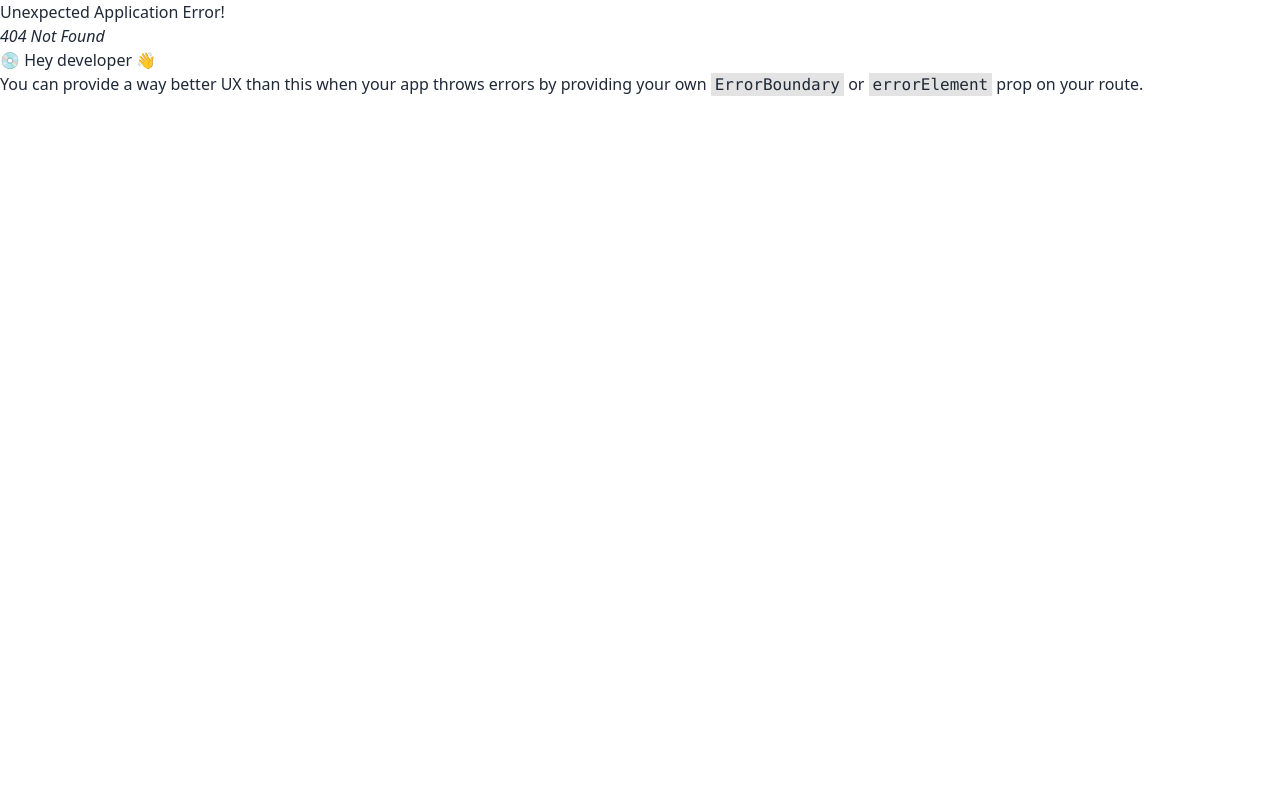
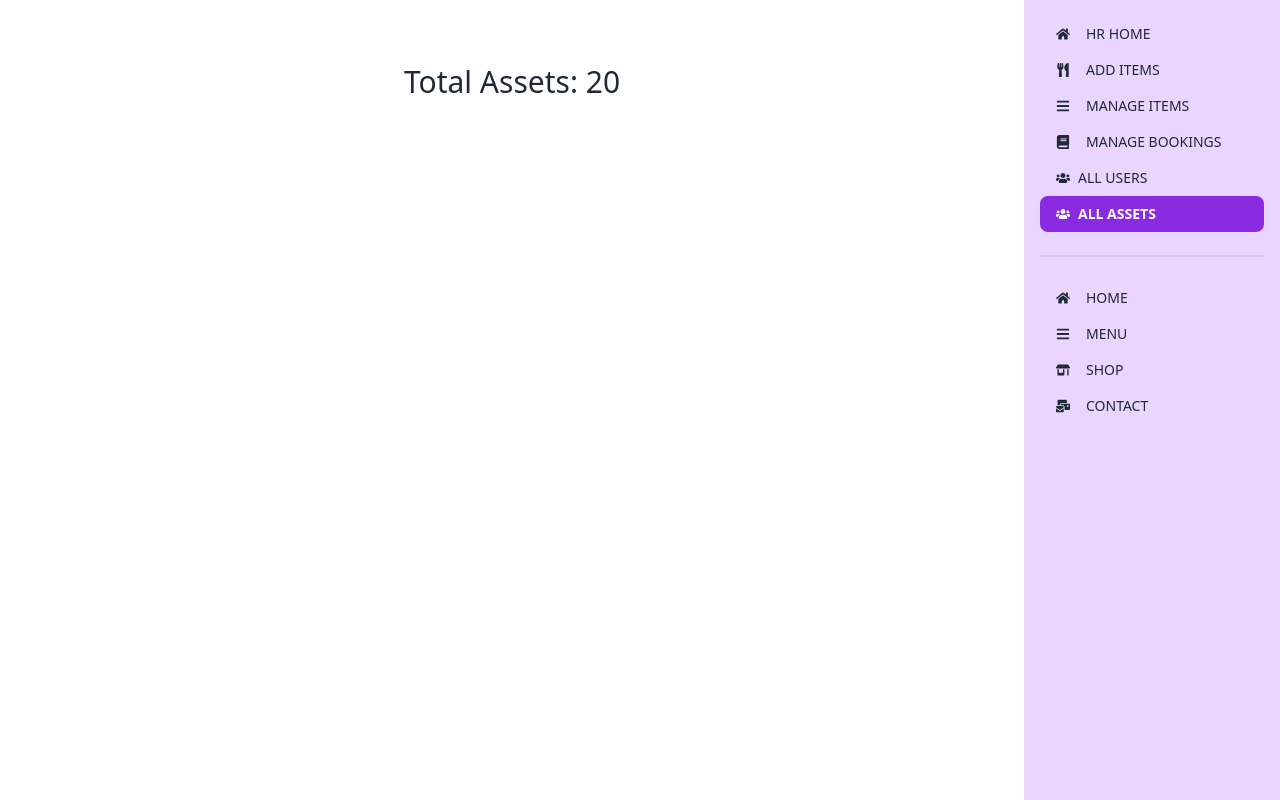
Before and after one commit to JannatulAfrozFaria/asset-track-pro-client, a React (Vite) app: page /dashboard/allAssets in a window 1280 px wide. Before the commit this address had no page. Built offline with nearby package versions, Linux system fonts and the light colour scheme.

Commit message:
All Assets Page Created

```diff
--- a/package.json
+++ b/package.json
@@ -16,6 +16,7 @@
     "react-dom": "^18.2.0",
     "react-helmet": "^6.1.0",
     "react-helmet-async": "^2.0.5",
+    "react-icons": "^5.2.1",
     "react-parallax": "^3.5.1",
     "react-responsive-carousel": "^3.2.23",
     "react-router-dom": "^6.23.1",
--- a/public/assets.json
+++ b/public/assets.json
@@ -4,139 +4,159 @@
     "type": "Returnable",
     "quantity": 10,
     "stock": "Available",
-      "date_added": "2024/05/01"
+    "date_added": "2024/05/01",
+    "image": "images/laptop.jpg"
   },
   {
     "name": "Keyboard",
     "type": "Returnable",
     "quantity": 15,
     "stock": "Available",
-      "date_added": "2024/05/05"
+    "date_added": "2024/05/05",
+    "image": "images/keyboard.jpg"
   },
   {
     "name": "Mouse",
     "type": "Returnable",
     "quantity": 5,
     "stock": "Out-of-Stock",
-      "date_added": "2024/04/20"
+    "date_added": "2024/04/20",
+    "image": "images/mouse.jpg"
   },
   {
     "name": "Chair",
     "type": "Returnable",
     "quantity": 8,
     "stock": "Available",
-      "date_added": "2024/03/15"
+    "date_added": "2024/03/15",
+    "image": "images/chair.jpg"
   },
   {
     "name": "Desk",
     "type": "Returnable",
     "quantity": 12,
     "stock": "Available",
-      "date_added": "2024/02/10"
+    "date_added": "2024/02/10",
+    "image": "images/desk.jpg"
   },
   {
     "name": "Cell Phone",
     "type": "Returnable",
     "quantity": 7,
     "stock": "Out-of-Stock",
-      "date_added": "2024/04/25"
+    "date_added": "2024/04/25",
+    "image": "images/cell_phone.jpg"
   },
   {
     "name": "Pen",
     "type": "Non-Returnable",
     "quantity": 100,
     "stock": "Available",
-      "date_added": "2024/05/10"
+    "date_added": "2024/05/10",
+    "image": "images/pen.jpg"
   },
   {
     "name": "Pencil",
     "type": "Non-Returnable",
     "quantity": 50,
     "stock": "Available",
-      "date_added": "2024/04/30"
+    "date_added": "2024/04/30",
+    "image": "images/pencil.jpg"
   },
   {
     "name": "Paper",
     "type": "Non-Returnable",
     "quantity": 500,
     "stock": "Available",
-      "date_added": "2024/03/20"
+    "date_added": "2024/03/20",
+    "image": "images/paper.jpg"
   },
   {
     "name": "Diary",
     "type": "Non-Returnable",
     "quantity": 30,
     "stock": "Available",
-      "date_added": "2024/02/25"
+    "date_added": "2024/02/25",
+    "image": "images/diary.jpg"
   },
   {
     "name": "Tissue Paper",
     "type": "Non-Returnable",
     "quantity": 200,
     "stock": "Out-of-Stock",
-      "date_added": "2024/04/15"
+    "date_added": "2024/04/15",
+    "image": "images/tissue_paper.jpg"
   },
   {
     "name": "Monitor",
     "type": "Returnable",
     "quantity": 10,
     "stock": "Available",
-      "date_added": "2024/01/10"
+    "date_added": "2024/01/10",
+    "image": "images/monitor.jpg"
   },
   {
     "name": "Projector",
     "type": "Returnable",
     "quantity": 3,
     "stock": "Out-of-Stock",
-      "date_added": "2024/03/05"
+    "date_added": "2024/03/05",
+    "image": "images/projector.jpg"
   },
   {
     "name": "Tablet",
     "type": "Returnable",
     "quantity": 6,
     "stock": "Available",
-      "date_added": "2024/05/12"
+    "date_added": "2024/05/12",
+    "image": "images/tablet.jpg"
   },
   {
     "name": "Smart Watch",
     "type": "Returnable",
     "quantity": 4,
     "stock": "Available",
-      "date_added": "2024/02/28"
+    "date_added": "2024/02/28",
+    "image": "images/smart_watch.jpg"
   },
   {
     "name": "Headphones",
     "type": "Returnable",
     "quantity": 8,
     "stock": "Out-of-Stock",
-      "date_added": "2024/04/05"
+    "date_added": "2024/04/05",
+    "image": "images/headphones.jpg"
   },
   {
     "name": "Whiteboard",
     "type": "Returnable",
     "quantity": 2,
     "stock": "Available",
-      "date_added": "2024/03/18"
+    "date_added": "2024/03/18",
+    "image": "images/whiteboard.jpg"
   },
   {
     "name": "Notebook",
     "type": "Non-Returnable",
     "quantity": 75,
     "stock": "Available",
-      "date_added": "2024/04/01"
+    "date_added": "2024/04/01",
+    "image": "images/notebook.jpg"
   },
   {
     "name": "Stapler",
     "type": "Non-Returnable",
     "quantity": 25,
     "stock": "Out-of-Stock",
-      "date_added": "2024/05/02"
+    "date_added": "2024/05/02",
+    "image": "images/stapler.jpg"
   },
   {
     "name": "Scissors",
     "type": "Non-Returnable",
     "quantity": 40,
     "stock": "Available",
-      "date_added": "2024/03/22"
+    "date_added": "2024/03/22",
+    "image": "images/scissors.jpg"
   }
 ]
--- a/src/Hooks/useAssets.jsx
+++ b/src/Hooks/useAssets.jsx
@@ -4,7 +4,7 @@ const useAssets = () => {
     const [assets,setAssets] = useState([]);
     const[loading,setLoading] = useState(true)
     useEffect(()=>{
-        fetch('assets.json')
+        fetch('/assets.json')
         .then(res=> res.json())
         .then(data=>{
             setAssets(data);
--- a/src/Layout/Dashboard.jsx
+++ b/src/Layout/Dashboard.jsx
@@ -13,7 +13,7 @@ const Dashboard = () => {
                 <Outlet></Outlet>
             </div>
             {/* Dashboard Side Bar */}
-            <div className="w-64 min-h-screen bg-orange-300">
+            <div className="w-64 min-h-screen bg-purple-200">
                 <ul className="menu p-4 uppercase">
                     {
                         // isManager ?
--- a/src/Layout/Main.jsx
+++ b/src/Layout/Main.jsx
@@ -1,7 +1,6 @@
 import { Outlet } from "react-router-dom";
 import Footer from "../Pages/Shared/Footer/Footer";
 import NavBar from "../Pages/Shared/NavBar/NavBar";
-import Banner from "../Pages/Home/Banner";
 
 
 const Main = () => {
--- /dev/null
+++ b/src/Pages/Dashboard/Manager/AllAssets.jsx
@@ -0,0 +1,21 @@
+import useAssets from '../../../Hooks/useAssets';
+import Asset from './Asset';
+
+const AllAssets = () => {
+    const [assets] = useAssets();
+    console.log(assets);
+    return (
+        <div className='w-4/5 mx-auto text-center my-16'>
+            <h2 className="text-3xl">Total Assets: {assets.length} </h2>
+            <div className='grid grid-cols-1 md:grid-cols-3 gap-4'>
+                {assets.map((asset)=>
+                    <Asset
+                        key={asset.id}
+                        asset={asset}>
+                    </Asset>)}
+            </div>
+        </div>
+    );
+};
+
+export default AllAssets;
--- /dev/null
+++ b/src/Pages/Dashboard/Manager/Asset.jsx
@@ -0,0 +1,12 @@
+
+
+const Asset = ({asset}) => {
+    const {name,type, quantity,stock,date_added} = asset;
+    return (
+        <div>
+
+        </div>
+    );
+};
+
+export default Asset;
--- a/src/Pages/Shared/NavBar/NavBar.jsx
+++ b/src/Pages/Shared/NavBar/NavBar.jsx
@@ -5,7 +5,7 @@ const NavBar = () => {
         <li><Link to="/"><a href="">Home</a></Link> </li>
         <li><Link to="/joinAsEmployee"><a href="">Join as Employee</a></Link> </li>
         <li><Link to="/joinAsManager"><a href="">Join as HR Manager</a></Link> </li>
-        <li><Link to="/"><a href="">Dashboard</a></Link> </li>
+        <li><Link to="/dashboard"><a href="">Dashboard</a></Link> </li>
     </>
     return (
         <>
--- a/src/index.css
+++ b/src/index.css
@@ -6,9 +6,9 @@
     color: rgb(77, 10, 139);
 }
 .active{
-    background-color:rgb(179, 180, 180) !important ;
-    font-weight: 900 !important;
-    color: blueviolet !important;
+    background-color:blueviolet !important ;
+    font-weight: 600 !important;
+    color: white !important;
 }
 .btn-base{
     font-weight: bold;
```
Also changed, not shown: src/Routes/Routes.jsx (+14 -0 lines), 1 other file (tests, documents, lock files or other folders). Lines whose indentation alone changed are shown as unchanged.
